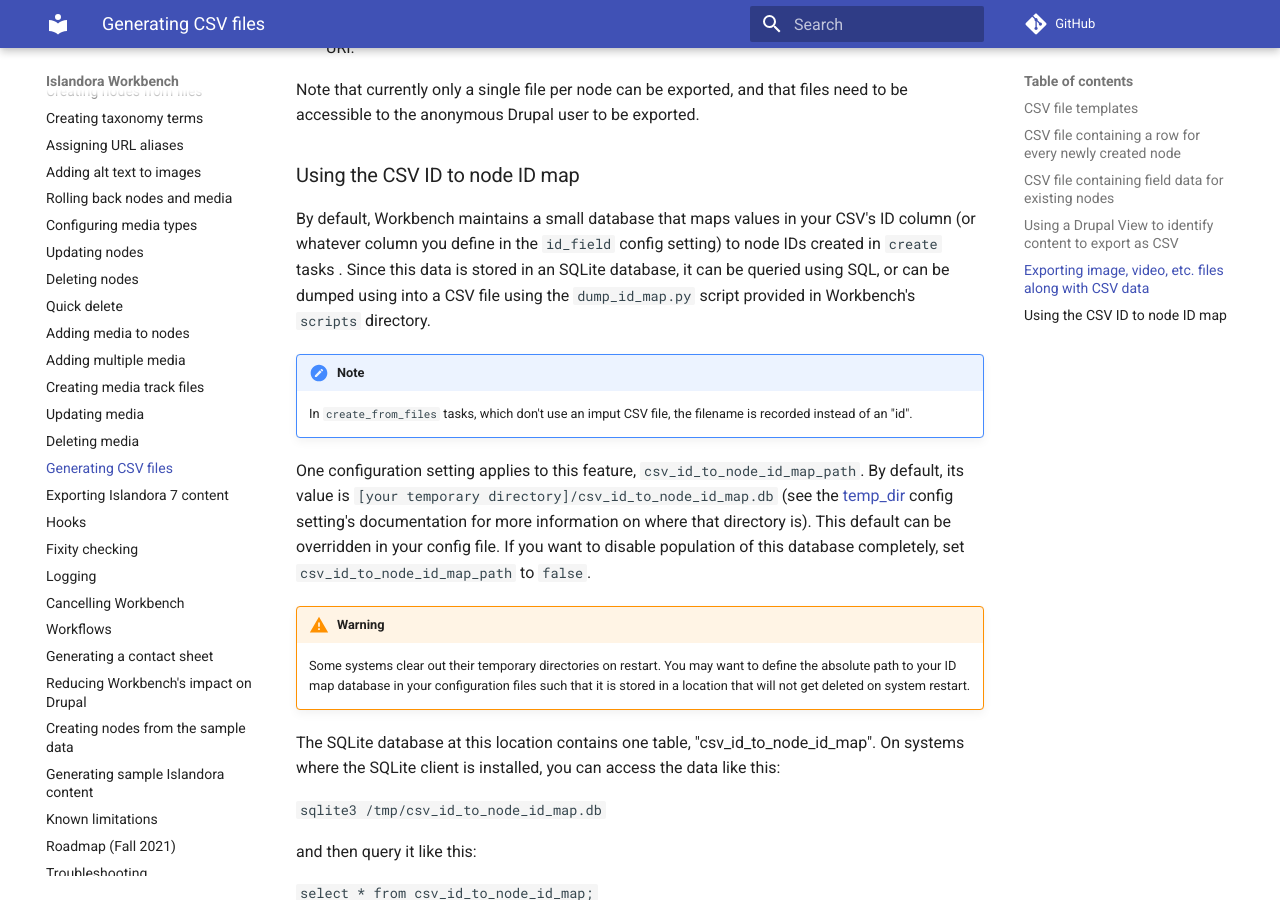
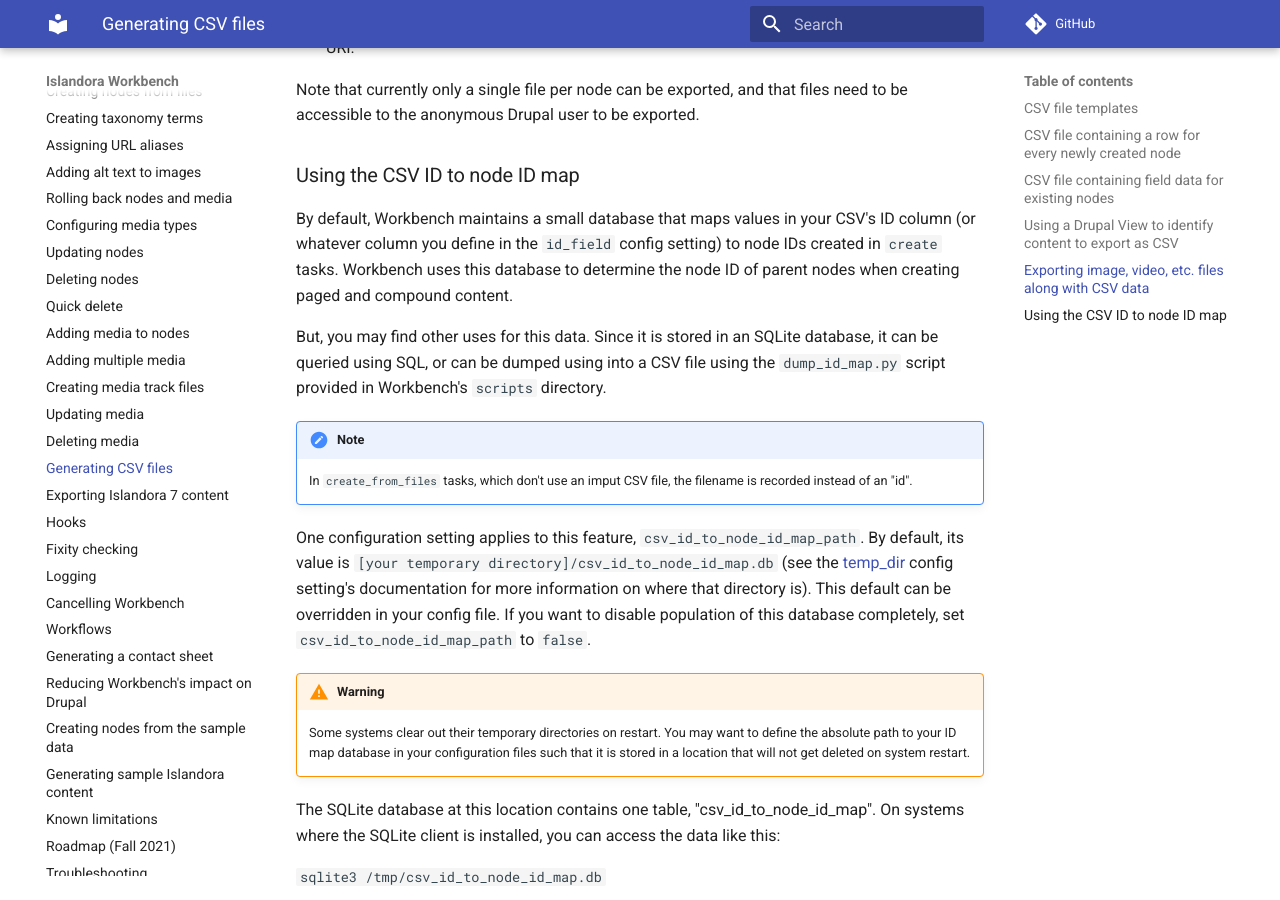
Before and after one commit to mjordan/islandora_workbench_docs, an MkDocs documentation site: the page built from docs/generating_csv_files.md, in a window 1280 px wide and 900 px high, scrolled down 5996 px. Built offline with MkDocs 1.6.1 and Material for MkDocs 9.7.7, drawn with Linux system fonts in a browser that asks for light colours; comment, search, counter and statistics services are not loaded.

Commit message:
Slight update to https://mjordan.github.io/islandora_workbench_docs/generating_csv_files/#using-the-csv-id-to-node-id-map.

```diff
--- a/docs/generating_csv_files.md
+++ b/docs/generating_csv_files.md
@@ -152,7 +152,9 @@
 
 ### Using the CSV ID to node ID map
 
-By default, Workbench maintains a small database that maps values in your CSV's ID column (or whatever column you define in the `id_field` config setting) to node IDs created in `create` tasks . Since this data is stored in an SQLite database, it can be queried using SQL, or can be dumped using into a CSV file using the `dump_id_map.py` script provided in Workbench's `scripts` directory.
+By default, Workbench maintains a small database that maps values in your CSV's ID column (or whatever column you define in the `id_field` config setting) to node IDs created in `create` tasks. Workbench uses this database to determine the node ID of parent nodes when creating paged and compound content.
+
+But, you may find other uses for this data. Since it is stored in an SQLite database, it can be queried using SQL, or can be dumped using into a CSV file using the `dump_id_map.py` script provided in Workbench's `scripts` directory.
 
 !!! note
     In `create_from_files` tasks, which don't use an imput CSV file, the filename is recorded instead of an "id".
```
Also changed, not shown: docs/changelog.md (+2 -0 lines), docs/configuration.md (+1 -0 lines).
